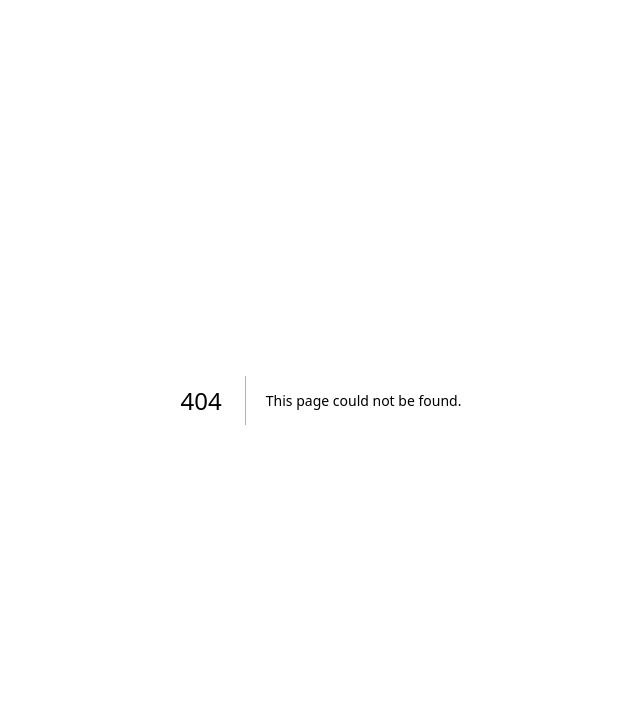
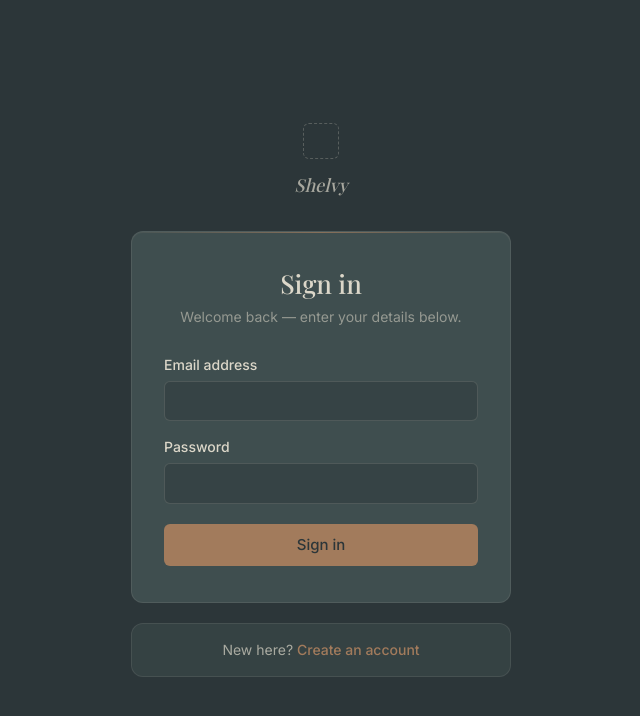
Before and after one commit to Inosensey/shelvy, a Next.js app in the folder apps/web/: page /login in a window 1280 px wide. Before the commit this address had no page. Shown: the top 716 px of the page, without its empty margins (319-959 px from the left). Built offline with nearby package versions, Linux system fonts and the light colour scheme; no server answers.

Commit message:
feat: add login route page and layout

```diff
--- /dev/null
+++ b/apps/web/app/login/layout.tsx
@@ -0,0 +1,19 @@
+import type { Metadata } from "next";
+
+
+export const metadata: Metadata = {
+  title: 'Sign In | Shelvy',
+  description: 'Sign in to your Shelvy account to manage your inventory, team, and suppliers.',
+}
+
+export default function loginLayout({
+  children,
+}: Readonly<{
+  children: React.ReactNode;
+}>) {
+  return (
+    <div className="w-full h-screen relative">
+      <div className="w-full phone:pt-0 mdphone:pt-12">{children}</div>
+    </div>
+  );
+}
--- /dev/null
+++ b/apps/web/app/login/page.tsx
@@ -0,0 +1,24 @@
+"use server"
+
+import Link from "next/link";
+import { AuthCard } from "@/components/auth/AuthCard";
+import { LoginForm } from "@/components/auth/LoginForm";
+
+export default async function LoginPage() {
+  return (
+    <AuthCard
+      heading="Sign in"
+      subheading="Welcome back — enter your details below."
+      footer={
+        <>
+          New here?{" "}
+          <Link href="/register" className="font-medium text-clay hover:underline">
+            Create an account
+          </Link>
+        </>
+      }
+    >
+      <LoginForm />
+    </AuthCard>
+  );
+}
```
